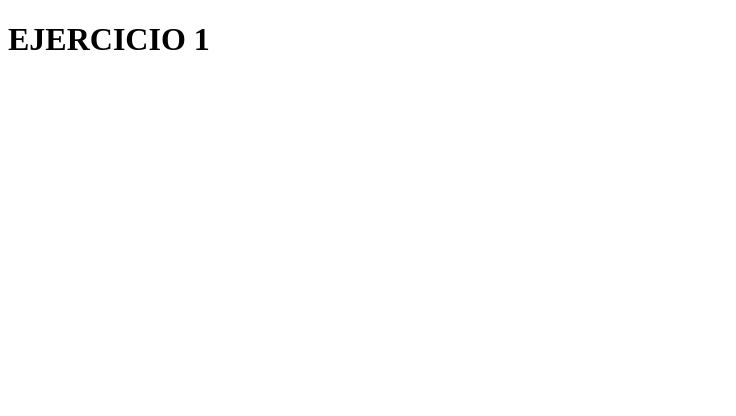
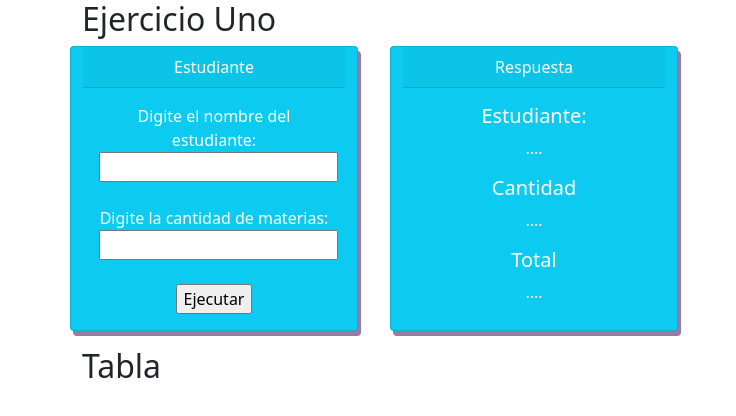
Before and after one commit to MonicAleja/M2U2MonicaRodriguez, a plain HTML site: page ejercicio_uno/index.html in a window 1280 px wide. Shown: the whole page, without its empty margins (0-736 px from the left). Drawn offline with nearby package versions, Linux system fonts and the light colour scheme.

Commit message:
Actualizando estilos

```diff
--- a/ejercicio_uno/index.html
+++ b/ejercicio_uno/index.html
@@ -1,32 +1,61 @@
 <!DOCTYPE html>
-<html lang="es">
+<html lang="en">
+
 <head>
     <meta charset="UTF-8">
-    <meta name="description" content="Esta página es para ver Ejercicio 1">
-    <meta name="robots" content="index,follow">
-    <title>Ejercicio 1</title>
+    <meta http-equiv="X-UA-Compatible" content="IE=edge">
     <meta name="viewport" content="width=device-width, initial-scale=1.0">
-    <meta http-equiv="X-UA-Compatible" content="IE=edge">
+    <title>Ejercicio Uno</title>
+    <link href="https://cdn.jsdelivr.net/npm/bootstrap@5.0.2/dist/css/bootstrap.min.css" rel="stylesheet" integrity="sha384-EVSTQN3/azprG1Anm3QDgpJLIm9Nao0Yz1ztcQTwFspd3yD65VohhpuuCOmLASjC" crossorigin="anonymous">
 </head>
+
 <body>
     <header>
-    <h1>EJERCICIO 1</h1>
-    <nav>
 
-    </nav>
     </header>
     <main>
+        <div class="container">
+            <!-- Ejercicio Uno -->
             <section>
-        <article>
+                <h2>Ejercicio Uno</h2>
+                <div class="row text-center">
+                    <div class="card text-white bg-info mb-3 col-md-6 mg" style="max-width: 18rem; box-shadow: 3px 5px #9b7aa2; margin-right: 2em;">
+                        <div class="card-header">Estudiante</div>
+                        <div class="card-body">
+                            <form action="#">
+                                <label for="nombre_estudiante">Digite el nombre del estudiante:</label><br>
+                                <input type="text" id="nombre_estudiante" name="nombre_estudiante" value=""><br><br>
+                                <label for="cantidad_materias">Digite la cantidad de materias:</label><br>
+                                <input type="text" id="cantidad_materias" name="cantidad_materias" value=""><br><br>
+                                <input type="submit" value="Ejecutar" id="boton">
+                            </form>
+                        </div>
+                    </div>
+                    <div class="card text-white bg-info mb-3 col-md-6" style="max-width: 18rem; box-shadow: 3px 5px #9b7aa2;">
+                        <div class="card-header">Respuesta</div>
+                        <div class="card-body">
+                            <h5 class="card-title">Estudiante: </h5>
+                            <p class="card-text" id="mostrar_nombre">....</p>
+                            <h5 class="card-title">Cantidad</h5>
+                            <p class="card-text" id="mostrar_cantidad_materias">....</p>
+                            <h5 class="card-title">Total</h5>
+                            <p class="card-text" id="total">....</p>
+                        </div>
+                    </div>
+                </div>
+            </section>
+            <section>
+                <h2>Tabla</h2>
+                <div class="row text-center col-md-6" id="contenedorTabla">
 
-        </article>
+                </div>
             </section>
-    <ul></ul>
-    <ol></ol>
-
+        </div>
     </main>
     <footer>
 
     </footer>
+    <script src="ejercicio_uno.js"></script>
 </body>
+
 </html>
```
Lines whose indentation alone changed are shown as unchanged.
